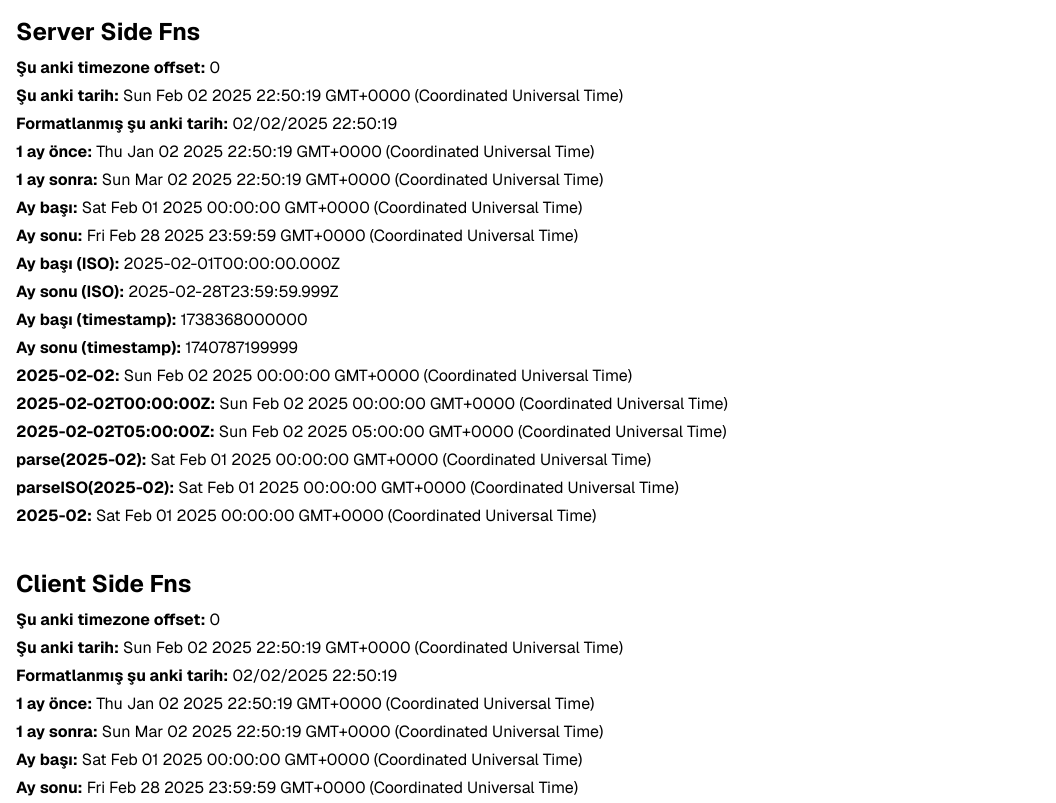
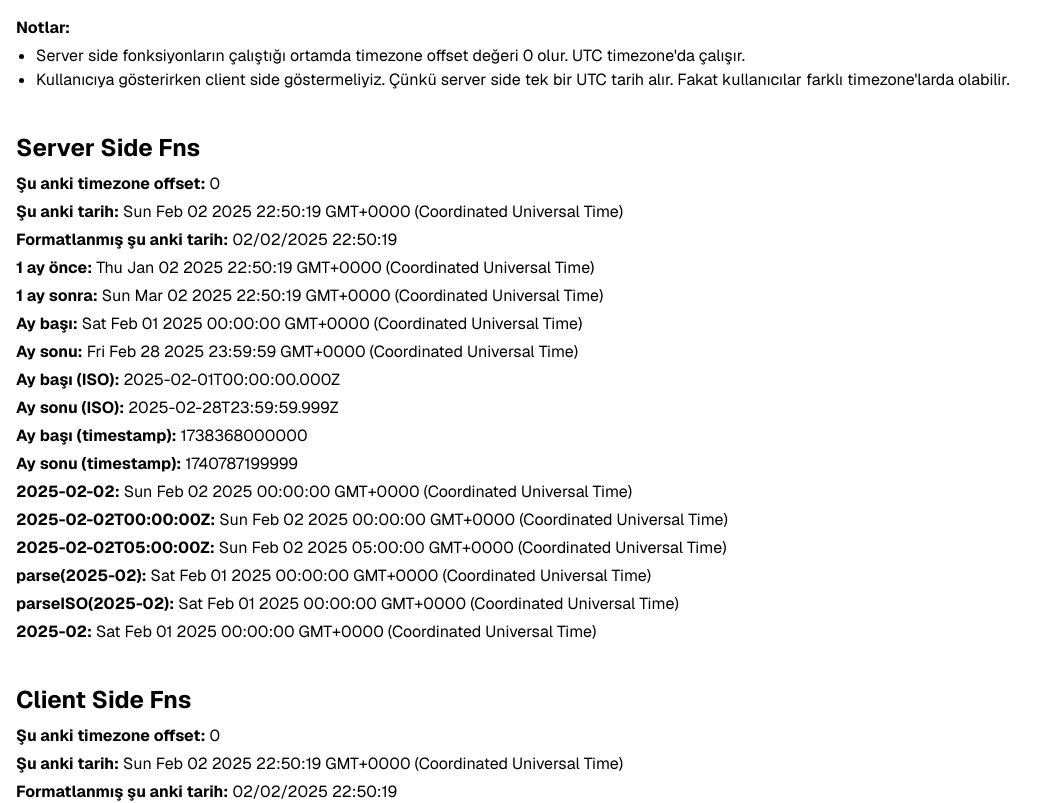
Before and after one commit to mehmetext/date-fns-next, a Next.js app: page / in a window 1280 px wide. Shown: the top 803 px of the page, without its empty margins (0-1056 px from the left). Built offline with nearby package versions, Linux system fonts and the light colour scheme.

Commit message:
feat: add notes

```diff
--- a/src/app/page.tsx
+++ b/src/app/page.tsx
@@ -5,6 +5,20 @@ import ServerSideFns from "./components/server-side-fns";
 export default function Home() {
   return (
     <div className="container my-4 flex flex-col gap-10">
+      <div className="flex flex-col gap-1">
+        <b>Notlar:</b>
+        <ul className="list-disc pl-5">
+          <li>
+            Server side fonksiyonların çalıştığı ortamda timezone offset değeri
+            0 olur. UTC timezone&apos;da çalışır.
+          </li>
+          <li>
+            Kullanıcıya gösterirken client side göstermeliyiz. Çünkü server side
+            tek bir UTC tarih alır. Fakat kullanıcılar farklı
+            timezone&apos;larda olabilir.
+          </li>
+        </ul>
+      </div>
       <ServerSideFns />
       <ClientSideFns />
       <LogFns />
```
